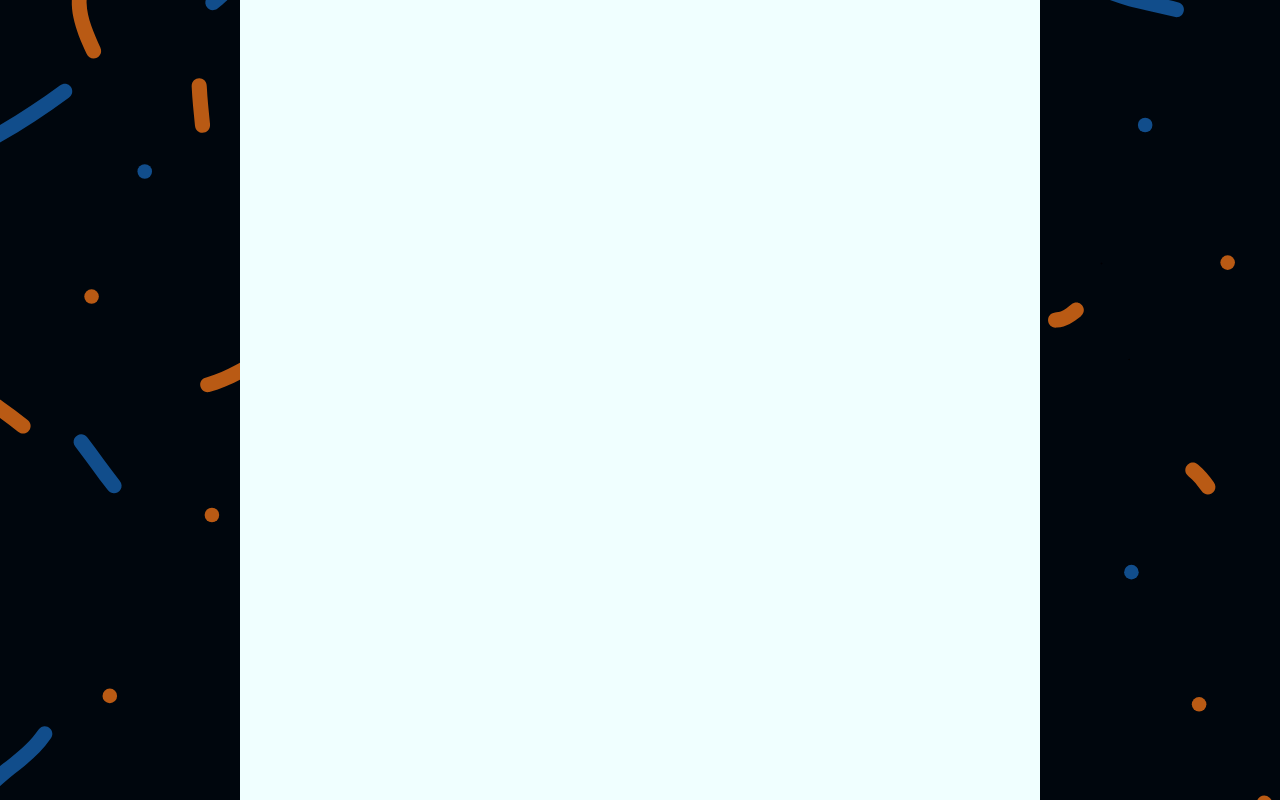
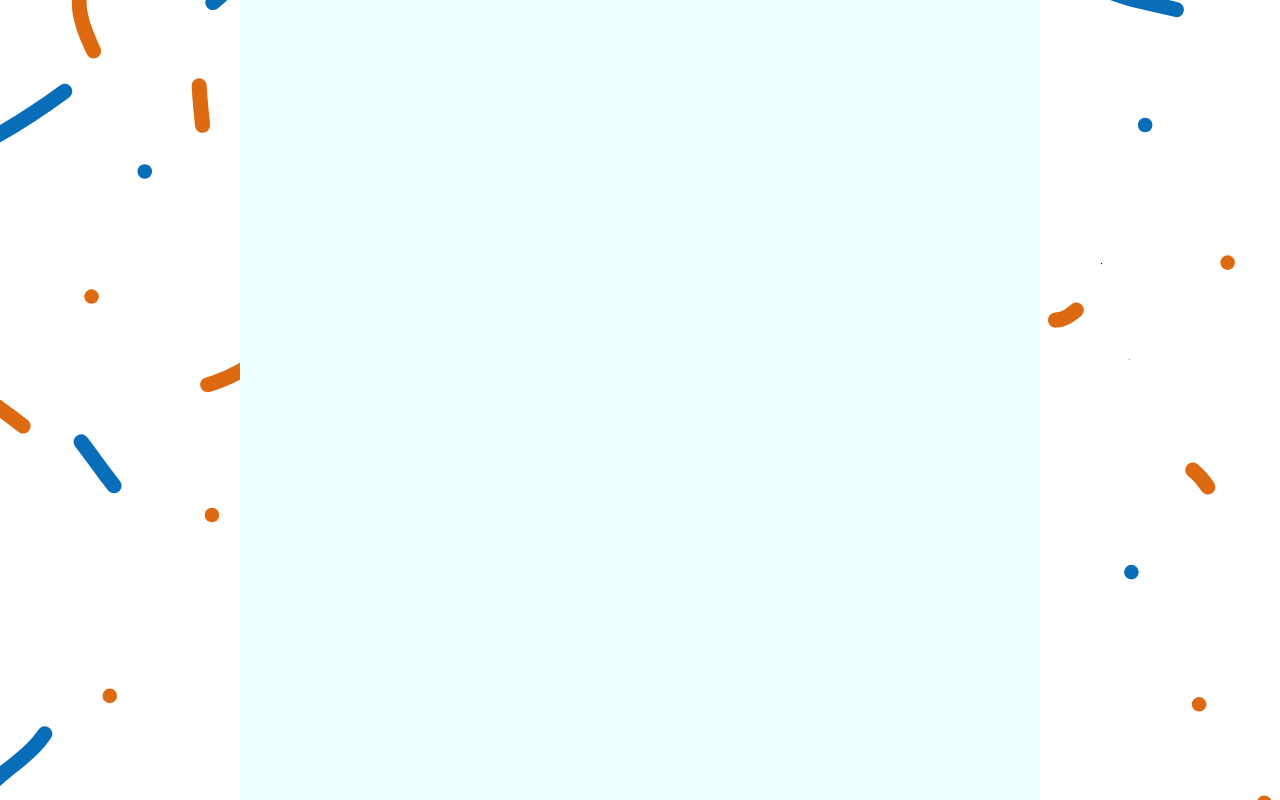
Before and after one commit to elShailee/Tic-Tac-Toe, a React (Create React App) app in the folder front/: page / in a window 1280 px wide. Built offline with nearby package versions, Linux system fonts and the light colour scheme.

Commit message:
implemented dark&light Themes

```diff
--- a/front/src/App/App.js
+++ b/front/src/App/App.js
@@ -5,13 +5,13 @@ import { AppContainer, Game, GameContainer } from './styles';
 // import GameplayScreen from 'Screens/GameplayScreen/GameplayScreen';
 // import HomeScreen from 'Screens/HomeScreen/HomeScreen';
 import { ThemeProvider } from 'styled-components';
-import theme from 'theme';
+import { darkTheme, lightTheme } from 'theme';
 
 function App() {
 	// const [gameState, setGameState] = useState({});
 
 	return (
-		<ThemeProvider theme={theme}>
+		<ThemeProvider theme={lightTheme}>
 			<AppContainer>
 				<GameContainer>
 					<Game></Game>
--- a/front/src/App/styles.js
+++ b/front/src/App/styles.js
@@ -1,10 +1,9 @@
 import styled from 'styled-components';
-import darkBG from 'Assets/dark_bg.svg';
 
 export const AppContainer = styled.div`
 	width: 100vw;
 	${({ theme }) => theme.customStyles.centerItems}
-	background: url(${darkBG});
+	background: url(${({ theme }) => theme.images.appBG});
 `;
 
 export const Game = styled.div`
--- /dev/null
+++ b/front/src/Assets/lib.js
@@ -0,0 +1,9 @@
+import darkBG from 'Assets/Images/dark_bg.svg';
+import lightBG from 'Assets/Images/light_bg.svg';
+
+const lib = {
+	darkBG,
+	lightBG,
+};
+
+export default lib;
--- a/front/src/theme.js
+++ b/front/src/theme.js
@@ -1,9 +1,10 @@
 import palette from 'palette';
+import assetsLib from 'Assets/lib';
 
 const sizeUnit = `min(calc(100vh / 18), calc(100vw / 32))`;
 export const calcSizeUnits = num => `calc(${num} * ${sizeUnit})`;
 
-const theme = {
+const sharedTheme = {
 	calcSizeUnits,
 	sizes: {
 		border: {
@@ -74,13 +75,31 @@ const theme = {
 			border-color: ${palette.transparent};
 		`,
 	},
+};
+
+export const darkTheme = {
+	...sharedTheme,
 	colors: {
 		transparent: palette.transparent,
 		shading: {
 			border: palette.black[103],
 		},
-		BG: palette.blue[110],
+	},
+	images: {
+		appBG: assetsLib.darkBG,
 	},
 };
 
-export default theme;
+export const lightTheme = {
+	...sharedTheme,
+	colors: {
+		transparent: palette.transparent,
+		shading: {
+			border: palette.black[103],
+		},
+	},
+
+	images: {
+		appBG: assetsLib.lightBG,
+	},
+};
```
Also changed, not shown: front/src/Assets/Images/dark_bg.svg (renamed from front/src/Assets/dark_bg.svg), front/src/Assets/Images/light_bg.svg (renamed from front/src/Assets/light_bg.svg).
